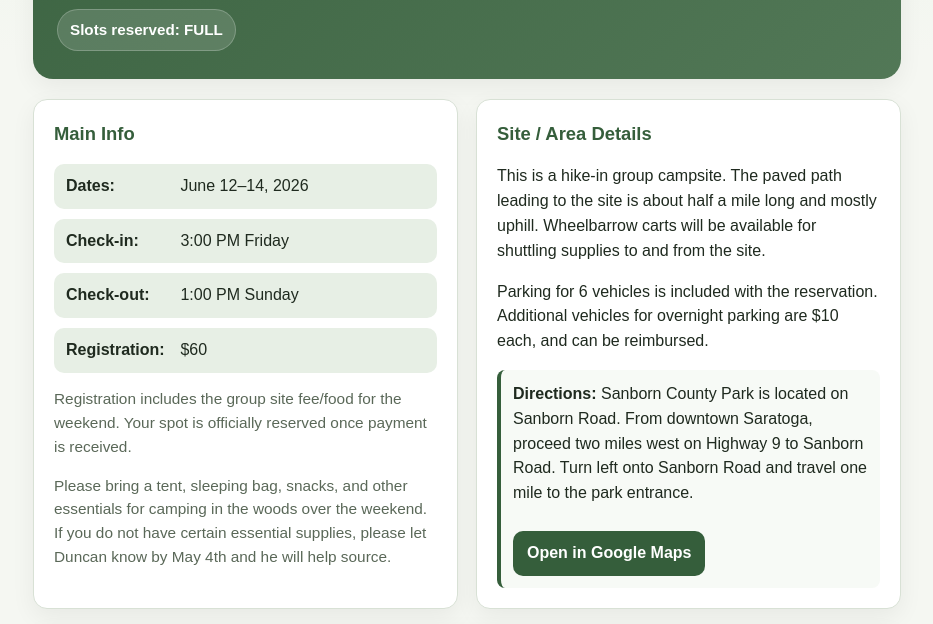
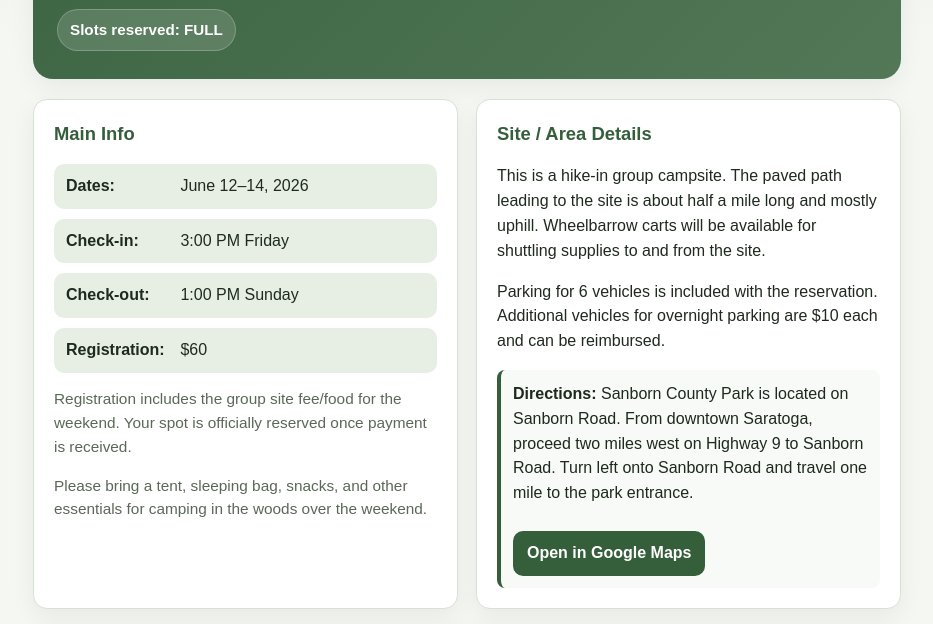
Before and after one commit to duncaninnature/WHAcampout2026, a plain HTML site: page index.html in a window 1280 px wide. Shown: the part 168-792 px from the top of the page, without its empty margins (173-1106 px from the left). Drawn offline with Linux system fonts and the light colour scheme.

Commit message:
Update index.html

```diff
--- a/index.html
+++ b/index.html
@@ -211,7 +211,6 @@
         </p>
         <p class="note">
           Please bring a tent, sleeping bag, snacks, and other essentials for camping in the woods over the weekend.
-          If you do not have certain essential supplies, please let Duncan know by May 4th and he will help source.
         </p>
       </section>
 
@@ -223,7 +222,7 @@
           shuttling supplies to and from the site.
         </p>
         <p>
-          Parking for 6 vehicles is included with the reservation. Additional vehicles for overnight parking are $10 each, and can be reimbursed.
+          Parking for 6 vehicles is included with the reservation. Additional vehicles for overnight parking are $10 each and can be reimbursed.
         </p>
         <div class="directions">
           <strong>Directions:</strong> Sanborn County Park is located on Sanborn Road.
```
